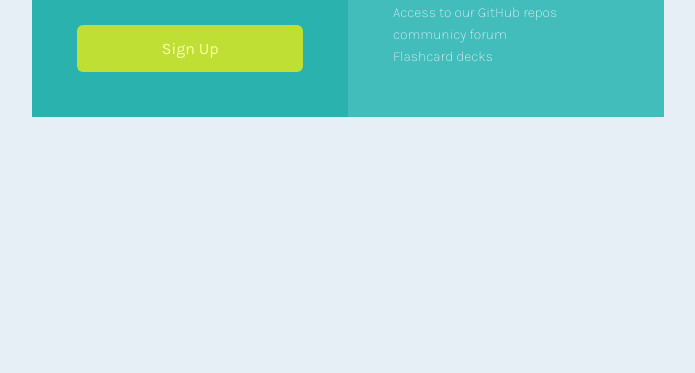
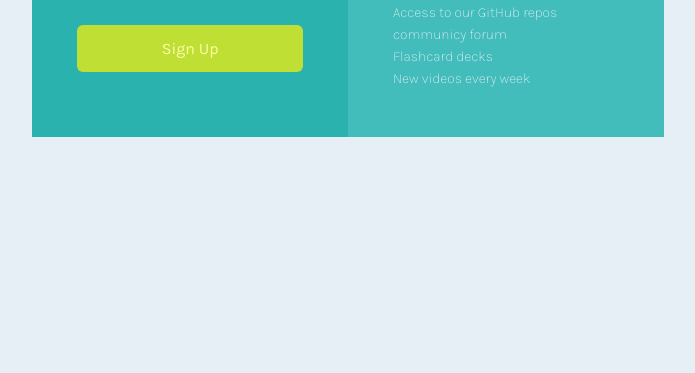
Before and after one commit to Macnur44/Macnur44.frontend.github.io, a plain HTML site: page index.html in a window 1280 px wide. Shown: the part 427-800 px from the top of the page, without its empty margins (292-987 px from the left). Drawn offline with Linux system fonts and the light colour scheme.

Commit message:
ultima li

```diff
--- a/index.html
+++ b/index.html
@@ -40,7 +40,7 @@
           <li>Access to our GitHub repos</li>
           <li>communicy forum</li>
           <li>Flashcard decks</li>
-
+          <li>New videos every week</li>
         </ul>
       </section>
     </div>
```
